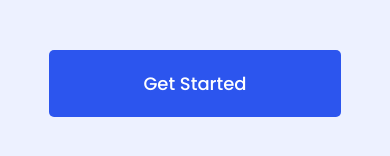
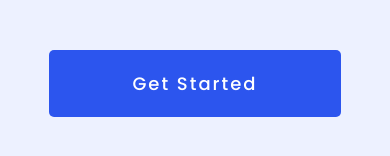
Before and after one commit to jayasith/riyapola-mobile-app-redesign, a React Native app: screen / in a window 390 px wide. Shown: the part 668-824 px from the top of the page. Built offline with nearby package versions, Linux system fonts and the light colour scheme.

Commit message:
UPDATE: style updates

```diff
--- a/app/components/buttons/PrimaryButton.js
+++ b/app/components/buttons/PrimaryButton.js
@@ -1,13 +1,13 @@
 import React from "react";
-import { Text, View, StyleSheet } from "react-native";
+import { Text, TouchableOpacity, StyleSheet } from "react-native";
 
 import colors from "../../config/colors";
 
-const PrimaryButton = ({ title }) => {
+const PrimaryButton = ({ title, onPress }) => {
 	return (
-		<View style={styles.button}>
+		<TouchableOpacity style={styles.button} onPress={onPress}>
 			<Text style={styles.text}>{title}</Text>
-		</View>
+		</TouchableOpacity>
 	);
 };
 
@@ -27,6 +27,7 @@ const styles = StyleSheet.create({
 		fontFamily: "poppins-medium",
 		color: colors.white,
 		fontSize: 18,
+		letterSpacing: 2,
 	},
 });
 
--- a/app/screens/WelcomeScreen.js
+++ b/app/screens/WelcomeScreen.js
@@ -17,7 +17,10 @@ const WelcomeScreen = () => {
 					source={require("../assets/images/illustration.png")}
 				/>
 			</View>
-			<PrimaryButton title="Get Started" />
+			<PrimaryButton
+				title="Get Started"
+				onPress={() => console.log("tapped")}
+			/>
 		</View>
 	);
 };
```
